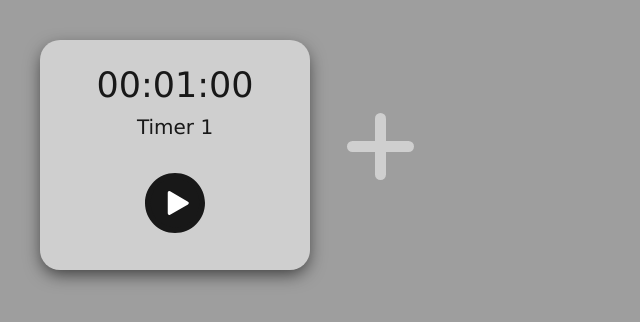
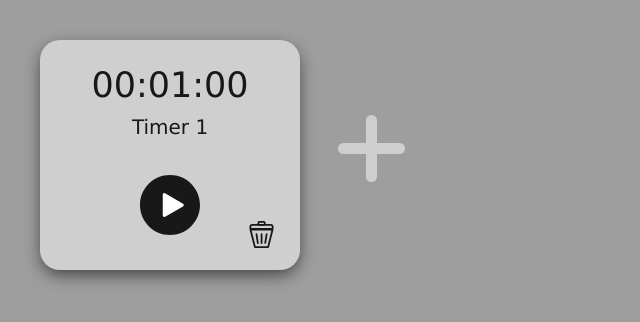
Before and after one commit to LQR471814/Flex-Timer, a Svelte app: page / in a window 1280 px wide. Shown: the top 322 px of the page, without its empty margins (0-640 px from the left). Built offline with nearby package versions, Linux system fonts and the light colour scheme.

Commit message:
added delete timer button

```diff
--- a/src/App.svelte
+++ b/src/App.svelte
@@ -1,6 +1,7 @@
 <script lang="ts">
 	import PlusButton from './PlusButton.svelte';
 	import Timer from './Timer/Timer.svelte'
+	import Close from './Close.svelte'
 
 	let defaultTimerNumber = 0
 
@@ -9,23 +10,40 @@
 		length: number
 	}
 
+	let currentID = 0
+	const generateID = (prefix: string) => {
+		currentID++
+		return `${prefix}_${currentID}`
+	}
+
 	const addDefaultTimer = () => {
 		defaultTimerNumber++
-		timers = [...timers, {
+
+		const newTimers = {...timers}
+		newTimers[generateID('Timer')] = {
 			name: `Timer ${defaultTimerNumber}`,
 			length: 60
-		}]
+		}
+
+		timers = newTimers
 	}
 
-	let timers: Timer[] = []
+	let timers: {
+		[key: string]: Timer
+	} = {}
 	addDefaultTimer()
 </script>
 
 <main>
 	<div class="timer-list-container">
-		{#each timers as timer}
+		{#each Object.keys(timers) as timer}
 			<div class="timer-margin">
-				<Timer {...timer} />
+				<Timer {...timers[timer]} />
+				<Close id={timer} on:click={(e) => {
+					const newTimers = {...timers}
+					delete newTimers[e.detail]
+					timers = newTimers
+				}} />
 			</div>
 		{/each}
 		<PlusButton on:click={() => {
@@ -41,6 +59,10 @@
 		--button-background: #fff;
 
 		--accent: #181818;
+	}
+
+	:global(.svg-fill-transparent) {
+		fill: transparent;
 	}
 
 	:global(.svg-fill-btn-background) {
@@ -66,5 +88,8 @@
 
 	.timer-margin {
 		margin: 10px;
+
+		/* To make position absolute in child work properly */
+		position: relative;
 	}
 </style>
--- /dev/null
+++ b/src/Close.svelte
@@ -0,0 +1,45 @@
+<script lang="ts">
+	import { createEventDispatcher } from 'svelte';
+	import Trash from './svgs/TrashCan.svelte'
+
+	const dispatch = createEventDispatcher()
+
+	export let id: string = ""
+</script>
+
+<div
+	on:click={() => dispatch('click', id)}
+	class="close-root"
+>
+	<Trash />
+</div>
+
+<style>
+	.close-root {
+		position: absolute;
+		padding: 9px;
+
+		width: 27px;
+		height: 27px;
+
+		right: 15px;
+		bottom: 12px;
+
+		border: 1px solid transparent;
+
+		border-radius: 50%;
+		transition: 0.1s ease-in-out all;
+	}
+
+	.close-root:hover {
+		background-color: rgba(255, 162, 162, 0.199);
+		cursor: pointer;
+
+		transform: scale(1.04);
+	}
+
+	.close-root:active {
+		background-color: rgba(255, 162, 162, 0.300);
+		border: 1px solid rgba(255, 144, 144, 0.733);
+	}
+</style>
--- a/src/PlusButton.svelte
+++ b/src/PlusButton.svelte
@@ -5,14 +5,14 @@
 	const dispatch = createEventDispatcher()
 </script>
 
-<div class="plus-button-container">
-	<div on:click={() => {
+<div class="plus-root">
+	<div class="plus-container" on:click={() => {
 		dispatch('click')
 	}}><Plus /></div>
 </div>
 
 <style>
-	.plus-button-container {
+	.plus-root {
 		display: flex;
 
 		align-items: center;
@@ -21,4 +21,23 @@
 		padding-bottom: 10px;
 		padding-left: 10px;
 	}
+
+	.plus-container {
+		width: 100px;
+		height: 100px;
+
+		border: 1px solid transparent;
+		border-radius: 50%;
+
+		transition: 0.15s ease-out all;
+	}
+
+	.plus-container:hover {
+		background-color: rgba(255, 255, 255, 0.158);
+		cursor: pointer;
+	}
+	.plus-container:active {
+		background-color: rgba(255, 255, 255, 0.247);
+		border: 1px solid rgba(255, 255, 255, 0.637);
+	}
 </style>
--- a/src/Timer/ControlButton.svelte
+++ b/src/Timer/ControlButton.svelte
@@ -17,6 +17,11 @@
 </div>
 
 <style>
+	div {
+		width: 60px;
+		height: 60px;
+	}
+
 	.timer-control-container {
 		display: flex;
 		height: 100%;
--- a/src/Timer/Timer.svelte
+++ b/src/Timer/Timer.svelte
@@ -30,7 +30,7 @@
 		flex-direction: column;
 
 		height: 230px;
-		width: 270px;
+		width: 260px;
 
 		background-color: var(--card-background);
 		border-radius: 20px;
--- a/src/svgs/PlayButton.svelte
+++ b/src/svgs/PlayButton.svelte
@@ -1,10 +1,11 @@
 <script lang="ts">
 	export let active = false
+	export let style = ""
 </script>
 
 {#if active === true}
 
-<svg xmlns="http://www.w3.org/2000/svg" viewBox="0 0 1080 1080">
+<svg xmlns="http://www.w3.org/2000/svg" viewBox="0 0 1080 1080" {style}>
 	<path class="svg-fill-btn-background" d="M540,1030A490.14,490.14,0,0,1,349.29,88.49a490.13,490.13,0,0,1,381.42,903A486.8,486.8,0,0,1,540,1030Z"/>
 	<path class="svg-fill-accent" d="M540,100A440.14,440.14,0,0,1,711.24,945.46,440.14,440.14,0,0,1,368.76,134.54,437.12,437.12,0,0,1,540,100M540,0C241.77,0,0,241.77,0,540s241.77,540,540,540,540-241.77,540-540S838.23,0,540,0Z"/>
 	<path class="svg-fill-btn-background" d="M419.72,760.19A16.44,16.44,0,0,1,403.5,744V362.72a16.22,16.22,0,1,1,32.43,0V744A16.43,16.43,0,0,1,419.72,760.19Z"/>
@@ -15,7 +16,7 @@
 
 {:else}
 
-<svg id="Layer_1" data-name="Layer 1" xmlns="http://www.w3.org/2000/svg" viewBox="0 0 1080 1080">
+<svg xmlns="http://www.w3.org/2000/svg" viewBox="0 0 1080 1080" {style}>
 	<path class="svg-fill-accent" d="M540,1030A490.14,490.14,0,0,1,349.29,88.49a490.13,490.13,0,0,1,381.42,903A486.8,486.8,0,0,1,540,1030Z"/>
 	<path class="svg-fill-accent" d="M540,100A440.14,440.14,0,0,1,711.24,945.46,440.14,440.14,0,0,1,368.76,134.54,437.12,437.12,0,0,1,540,100M540,0C241.77,0,0,241.77,0,540s241.77,540,540,540,540-241.77,540-540S838.23,0,540,0Z"/>
 	<path class="svg-fill-btn-background play-button-stroke" d="M761.74,537.29l-322.24-186a3.33,3.33,0,0,0-5,2.88v372.1a3.33,3.33,0,0,0,5,2.88l322.24-186A3.34,3.34,0,0,0,761.74,537.29Z"/>
@@ -25,8 +26,8 @@
 
 <style>
 	svg {
-		width: 60px;
-		height: 60px;
+		width: 100%;
+		height: 100%;
 
 		transition: 0.2s ease-in-out all;
 	}
--- a/src/svgs/Plus.svelte
+++ b/src/svgs/Plus.svelte
@@ -1,29 +1,16 @@
-<svg xmlns="http://www.w3.org/2000/svg" viewBox="0 0 100 100">
-	<circle class="plus-background" cx="50" cy="50" r="50" />
+<script lang='ts'>
+	export let style = ""
+</script>
+
+<svg {style} xmlns="http://www.w3.org/2000/svg" viewBox="0 0 100 100">
 	<rect class="plus-symbol" x="45" y="15" width="11" height="67" rx="5.5" transform="translate(2 99) rotate(-90)" />
 	<rect class="plus-symbol" x="45" y="15" width="11" height="67" rx="5.5" />
 </svg>
 
 <style>
 	svg {
-		--background: transparent;
-
-		height: 100px;
-		width: 100px;
-	}
-
-	svg:hover {
-		--background: #ffffff15;
-		cursor: pointer;
-	}
-
-	svg:active {
-		--background: rgba(255, 255, 255, 0.144);
-	}
-
-	.plus-background {
-		fill: var(--background);
-		transition: 0.12s ease-in-out all;
+		width: 100%;
+		height: 100%;
 	}
 
 	.plus-symbol { fill: var(--card-background) }
--- a/src/svgs/TrashCan.svelte
+++ b/src/svgs/TrashCan.svelte
@@ -1,40 +1,35 @@
-<svg xmlns="http://www.w3.org/2000/svg" viewBox="0 0 270 407.65">
+<script lang='ts'>
+	export let style = ""
+</script>
+
+<svg {style} xmlns="http://www.w3.org/2000/svg" viewBox="0 0 271 303">
 	<g id="Body">
-		<path class="cls-1" d="M68,398.15a6.67,6.67,0,0,1-6.58-5.56l-49-286.93A6.68,6.68,0,0,1,19,97.85H252.31a6.68,6.68,0,0,1,6.58,7.81L210,392.59a6.67,6.67,0,0,1-6.59,5.56Z" transform="translate(-0.5 -0.5)"/>
-		<path class="cls-2" d="M248.38,107.85l-47.81,280.3H70.83L23,107.85H248.38m3.93-20H19A16.68,16.68,0,0,0,2.57,107.34l49,286.94A16.69,16.69,0,0,0,68,408.15H203.37a16.67,16.67,0,0,0,16.44-13.88l48.94-286.93a16.68,16.68,0,0,0-16.44-19.49Z" transform="translate(-0.5 -0.5)"/>
+		<path class="svg-fill-transparent" d="M68,293c-3.86,0-6.25-1.44-6.82-2.07L12.55,99.6A11,11,0,0,1,19,97.85H252.31a11,11,0,0,1,6.46,1.75L210.2,290.93c-.58.63-3,2.07-6.83,2.07Z" transform="translate(0 0)"/>
+		<path class="svg-fill-accent" d="M246.36,107.85,201.89,283H69.51L25,107.85H246.36M17.92,108h0M252.31,87.85H19C8.68,87.85.83,94.1,2.57,100.94l49,192.74C53,299.06,59.91,303,68,303H203.37c8.13,0,15.08-3.94,16.44-9.32l48.94-192.74c1.74-6.84-6.11-13.09-16.44-13.09Z" transform="translate(0 0)"/>
 	</g>
 	<g id="Lines">
-		<line class="cls-3" x1="192.73" y1="155.12" x2="178.22" y2="339.88" />
-		<line class="cls-3" x1="136" y1="155" x2="137" y2="340"/>
-		<line class="cls-3" x1="78.27" y1="155.12" x2="95" y2="340" />
+		<line class="trash-stroke" x1="193.22" y1="146.91" x2="177.56" y2="246.5"/>
+		<line class="trash-stroke" x1="136.5" y1="147.2" x2="136.35" y2="246.81"/>
+		<line class="trash-stroke" x1="78.77" y1="147.62" x2="94.35" y2="247.07"/>
 	</g>
 	<g id="Lid">
-		<path class="cls-4" d="M33.5,43.5h203a24,24,0,0,1,24,24v14a6,6,0,0,1-6,6H15.5a6,6,0,0,1-6-6v-14a24,24,0,0,1,24-24Z"/>
-		<rect class="cls-4" x="99.5" y="9.5" width="72" height="34" rx="12" />
+		<path class="trash-stroke" d="M34,44H237a24,24,0,0,1,24,24V82a6,6,0,0,1-6,6H16a6,6,0,0,1-6-6V68A24,24,0,0,1,34,44Z"/>
+		<rect class="trash-stroke" x="100" y="10" width="72" height="34" rx="12"/>
 	</g>
 </svg>
 
 <style>
 	svg {
-		transform: scale(0.5);
+		width: 100%;
+		height: 100%;
 	}
 
-	.cls-1 {
-		fill: var(--background);
-	}
-	.cls-2 {
-		fill: var(--accent);
-	}
-	.cls-3, .cls-4 {
+	.trash-stroke {
 		fill: none;
+
+		stroke-width: 20px;
 		stroke: var(--accent);
 		stroke-linecap: round;
 		stroke-linejoin: round;
 	}
-	.cls-3 {
-		stroke-width: 20px;
-	}
-	.cls-4 {
-		stroke-width: 19px;
-	}
 </style>
```
